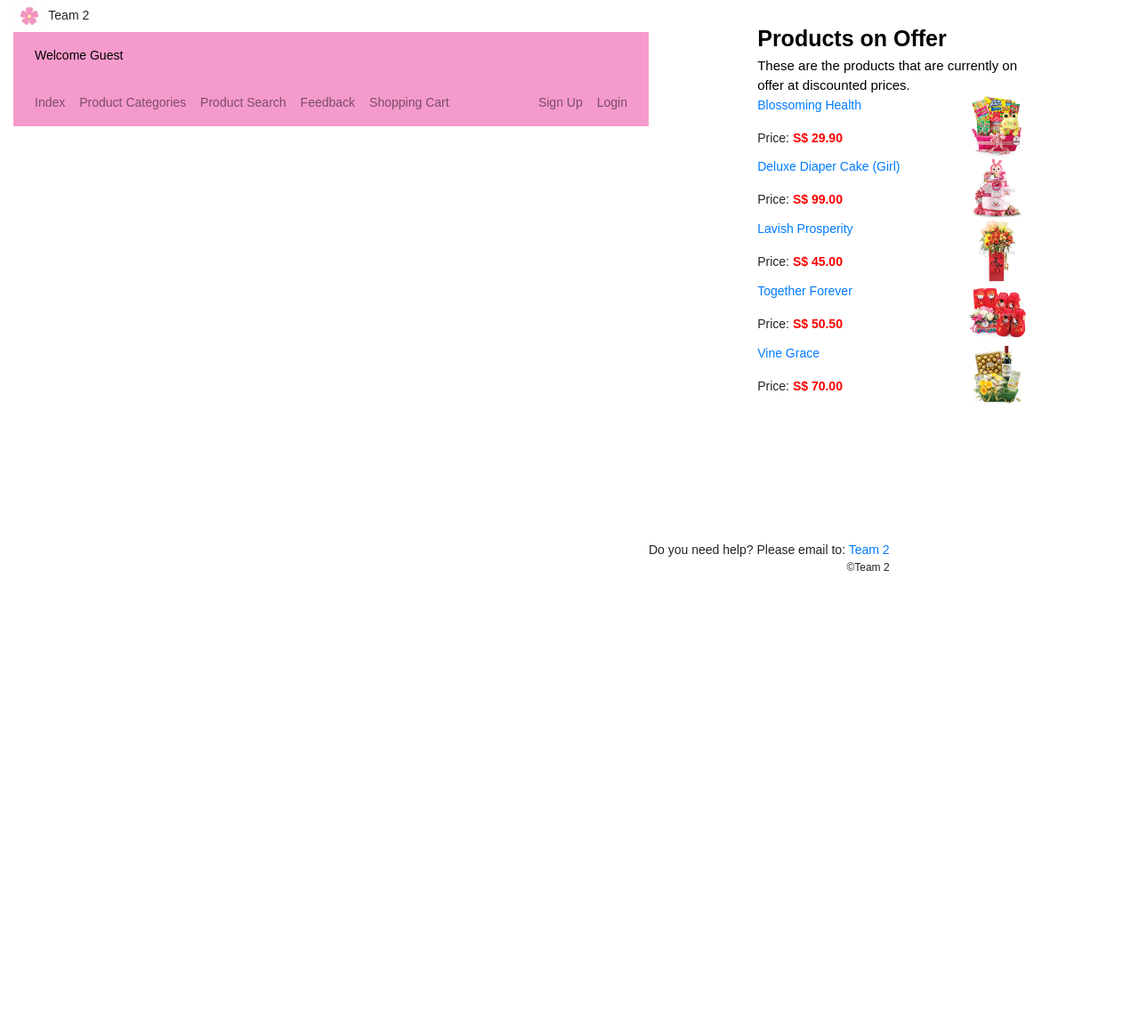
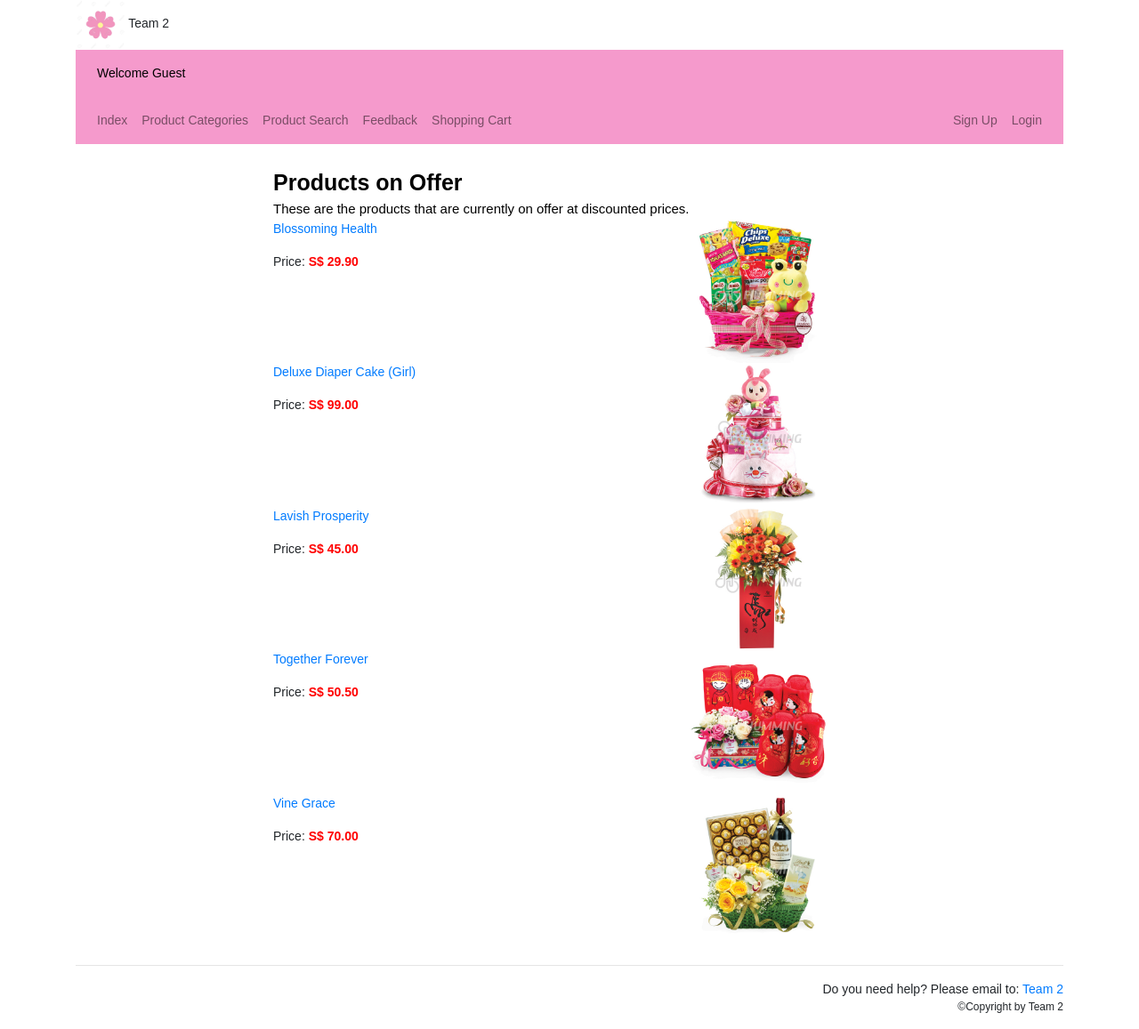
Before and after one commit to delchmunchy/ecadAssignment, a PHP site: page /ecadAssignment/index.php in a window 1280 px wide. Shown: the whole page at 89% size. Before the commit the page ends 642 px from the top, so only its background shows below. Run offline with PHP 8.4, Linux system fonts and the light colour scheme; data comes from the database, SQL or seed files in the repository; some libraries are stand-ins or nearby versions.

Commit message:
Edited Master Template

```diff
--- a/MasterTemplate.php
+++ b/MasterTemplate.php
@@ -3,36 +3,28 @@
 <head>
 <meta charset="utf-8">
 <meta name="viewport" content="width=device-width, initial-scale=1">
+
 <title>Team 2</title>
-        <!-- Latest complied and minified CSS -->
 <link rel="stylesheet" href="css/bootstrap.min.css">
-        <link rel="stylesheet" href="https://cdnjs.cloudflare.com/ajax/libs/normalize/5.0.0/normalize.min.css">
-        <!-- jQuery library -->
 <script src="js/jquery-3.3.1.min.js"></script>
-        <!-- Latest compiled JavaScript -->
-        <script src="js/function.js"></script>
 <script src="js/bootstrap.min.js"></script>
-        <script src="https://cdnjs.cloudflare.com/ajax/libs/jquery/3.1.0/jquery.min.js"></script>
-        <!-- Site specific Cascading Stylesheet -->
 <link rel="stylesheet" href="css/site.css">
-        <link rel="stylesheet" href="css/style.css">
 </head>
+
 <body>
     <div class="container">
-            <!-- 1st Row -->
         <div class="row">
             <div class="col-sm-12">
             <a href="index.php">
-                        <img src ="Images/flower.jpg" alt="Logo" class="img-fluid" style="width: 5%">
-                    </a>
+            <img src="Images/flower.jpg" alt="Logo"
+                    class="img-fluid" style="width: 5%"/></a>
             Team 2
             </div>
         </div>
-            <!-- 2nd Row -->
+
         <div class="row">
             <div class="col-sm-12">
                 <?php include("navbar.php"); ?>
-                </div>
             </div>
         </div>
 
@@ -40,15 +32,16 @@
             <div class="col-sm-12" style="padding:15px; ">
                 <?php echo $MainContent; ?>
             </div>
-            <!-- 4th Row -->
+        </div>
+
         <div class="row">
             <div class="col-sm-12" style="text-align: right; ">
-                    </hr>
+            <hr />
             Do you need help? Please email to:
             <a href="mailto:mamaya@np.edu.sg">Team 2</a>
-                    <p style="font-size:12px">&copy;Team 2</p>
+            <p style="font-size:12px">&copy;Copyright by Team 2</p>
             </div>
         </div>
+
     </div>
 </body>
-</html>
```
Lines whose indentation alone changed are shown as unchanged.
